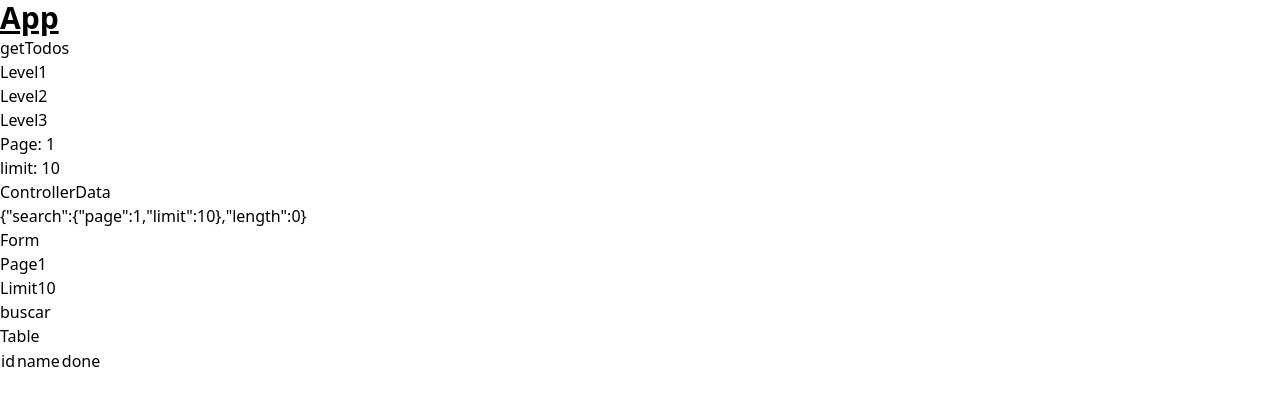
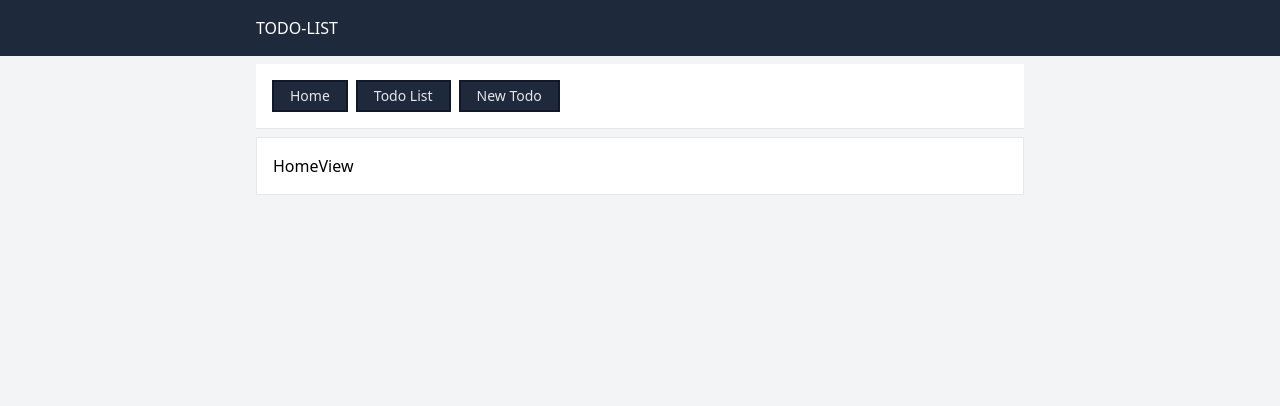
Before and after one commit to lopesdea91/reactJS-lab, a React (Create React App) app: page / in a window 1280 px wide. Shown: the top 406 px of the page. Built offline with nearby package versions, Linux system fonts and the light colour scheme.

Commit message:
add layout base and PageViews

```diff
--- /dev/null
+++ b/src/@core/framework/layouts/components/Header.tsx
@@ -0,0 +1,13 @@
+import React from 'react'
+
+function Header() {
+  return (
+    <div className='bg-slate-800'>
+      <div className='mx-auto w-full max-w-3xl h-14 flex items-center'>
+        <span className='text-white uppercase'>todo-list</span>
+      </div>
+    </div>
+  )
+}
+
+export default Header
--- /dev/null
+++ b/src/@core/framework/layouts/components/Main.tsx
@@ -0,0 +1,11 @@
+import React from 'react'
+
+const Main = ({ children }: { children: React.ReactNode }) => {
+  return (
+    <div className='border-[1px] border-gray-200 bg-white p-4 mx-auto w-full max-w-3xl'>
+      {children}
+    </div>
+  )
+}
+
+export default Main
--- /dev/null
+++ b/src/@core/framework/layouts/components/Menu.tsx
@@ -0,0 +1,28 @@
+import React from 'react'
+import { useNavigate } from 'react-router-dom';
+
+const links = [
+  { label: 'home', to: '/' },
+  { label: 'todo list', to: '/todo-list' },
+  { label: 'new todo', to: '/todo/new' },
+]
+
+const Menu = () => {
+  const navigate = useNavigate();
+
+  return (
+    <div className='border-b-[1px] border-b-gray-200 bg-white p-4 my-2 mx-auto w-full max-w-3xl flex items-center justify-start gap-2'>
+      {links.map(link => (
+        <button
+          key={link.label}
+          onClick={() => navigate(link.to)}
+          className='px-4 py-1 text-sm border-2 border-gray-900 bg-slate-800 text-gray-200 hover:bg-white hover:text-gray-900 capitalize'
+        >
+          {link.label}
+        </button>
+      ))}
+    </div>
+  )
+}
+
+export default Menu
--- /dev/null
+++ b/src/@core/framework/layouts/index.tsx
@@ -0,0 +1,20 @@
+import React from 'react'
+import Header from './components/Header'
+import Menu from './components/Menu'
+import Main from './components/Main'
+
+const Layout = ({ children }: { children: React.ReactNode }) => {
+  return (
+    <div
+      className='w-screen h-screen bg-gray-100'
+    >
+      <Header />
+      <Menu />
+      <Main>
+        {children}
+      </Main>
+    </div>
+  )
+}
+
+export default Layout
--- /dev/null
+++ b/src/@core/framework/views/Home/HomeView.tsx
@@ -0,0 +1,12 @@
+import React from 'react'
+import Layout from '../../layouts'
+
+const HomeView = () => {
+  return (
+    <Layout>
+      HomeView
+    </Layout>
+  )
+}
+
+export default HomeView
--- /dev/null
+++ b/src/@core/framework/views/TodoList/TodoListView.tsx
@@ -0,0 +1,12 @@
+import React from 'react'
+import Layout from '../../layouts'
+
+const TodoListView = () => {
+  return (
+    <Layout>
+      TodoListView
+    </Layout>
+  )
+}
+
+export default TodoListView
--- /dev/null
+++ b/src/@core/framework/views/TodoView/TodoView.tsx
@@ -0,0 +1,12 @@
+import React from 'react'
+import Layout from '../../layouts'
+
+const TodoView = () => {
+  return (
+    <Layout>
+      TodoView
+    </Layout>
+  )
+}
+
+export default TodoView
```
Also changed, not shown: src/index.tsx (+7 -5 lines).
